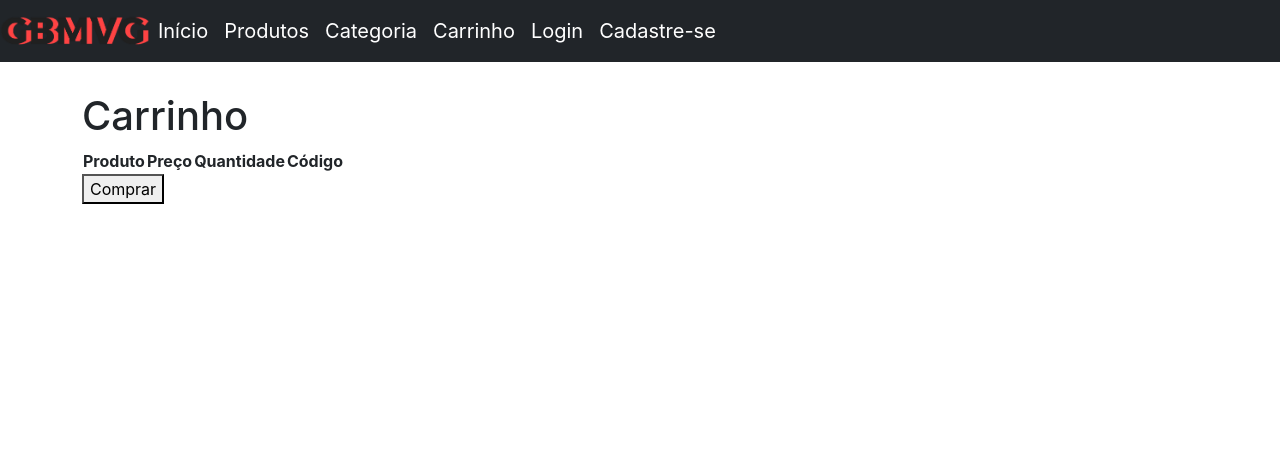
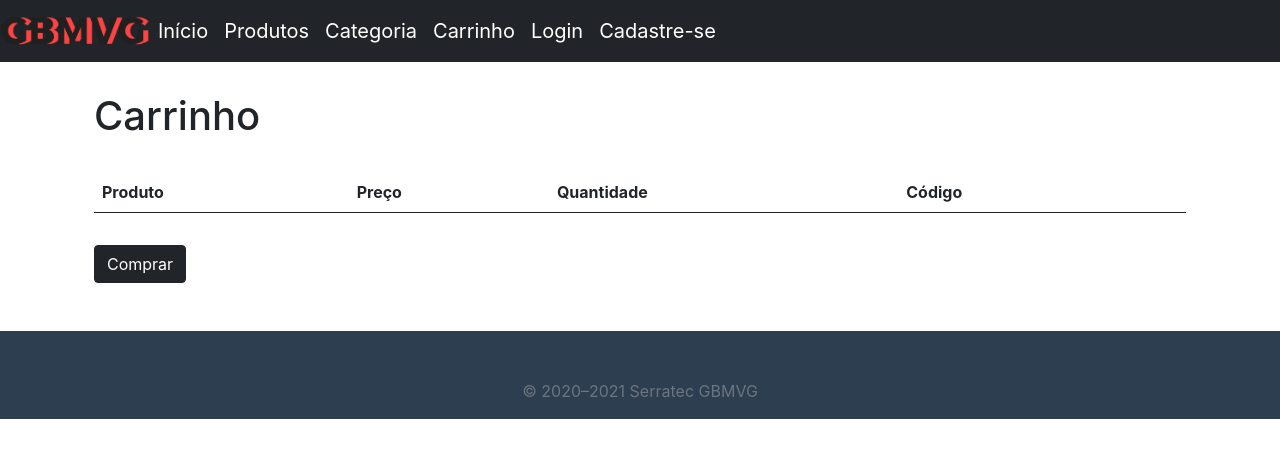
Before and after one commit to GustavoXavier-Saldanha/Projeto-Final-React, a React (Create React App) app: page /pedido in a window 1280 px wide. Shown: the top 458 px of the page. Built offline with nearby package versions, Linux system fonts and the light colour scheme.

Commit message:
atualização pagina

```diff
--- a/src/App.js
+++ b/src/App.js
@@ -1,6 +1,7 @@
 import { BrowserRouter, Route, Switch } from 'react-router-dom'
 import { useEffect, useState } from 'react'
 import Navbar from './Projeto/Componentes/NavBar'
+import Rodape from './Projeto/Componentes/Rodape'
 import Pagina404 from './Projeto/Paginas/Pagina404'
 import Login from './Projeto/Paginas/Login'
 import Categorias from './Projeto/Paginas/Categoria'
@@ -87,6 +88,7 @@ function App() {
             </Route>
           </Switch>
         </div>
+        <Rodape/>
       </BrowserRouter>
     </div>
   );
--- a/src/Projeto/Componentes/Cards/CardProdutos.jsx
+++ b/src/Projeto/Componentes/Cards/CardProdutos.jsx
@@ -14,8 +14,8 @@ const CardProduto = ({ nome, preco,url, id }) => {
 
                     <img className="card-img-top" src={url} />
                     <div className="card-body">
-                        <h5 className="card-title">{id} {nome}</h5>
-                        <h5 className="card-title">{id} R${preco},00</h5>
+                        <h5 className="card-title"> {nome}</h5>
+                        <h5 className="card-title"> R${preco},00</h5>
                     </div>
 
                     <Link to={`produto/${nome}`}>
--- a/src/Projeto/Componentes/Rodape/index.jsx
+++ b/src/Projeto/Componentes/Rodape/index.jsx
@@ -2,9 +2,10 @@ import './estilo.css'
 
 const Rodape = () => {
   return (
-    <footer>
-      Serratec - Projeto Final - React - 2021
-    </footer>
+
+    <footer className="my-5 pt-5 text-muted text-center text-small">
+    <p className="mb-1">&copy; 2020–2021 Serratec GBMVG</p>
+  </footer>
   )
 }
 
--- a/src/Projeto/Paginas/Carrinho/index.jsx
+++ b/src/Projeto/Paginas/Carrinho/index.jsx
@@ -28,35 +28,39 @@ const Carrinho = ({ produtos, excluirProduto }) => {
     }
 
     return (
-        <div>
+        <div className="container">
             <h1>Carrinho</h1>
-            <div>
-                <table>
+            <div className="row">
+                <div class="col-lg-12">
+                    <table className="table mt-4">
                         <thead>
                             <tr>
-                            <th>Produto</th>
-                            <th>Preço</th>
-                            <th>Quantidade</th>
-                            <th>Código</th>
-                            <th></th>
+                                <th >Produto</th>
+                                <th >Preço</th>
+                                <th >Quantidade</th>
+                                <th >Código</th>
+                                <th ></th>
+
                             </tr>
                         </thead>
                         <tbody>
+
                             {produtos.map((item, indice) => <tr key={item.id}>
                                 <td>{item.nome}</td>
 
-                            <td className="preco"><p>R$ </p>{item.preco.toFixed(2)}</td>
+                                <td  className="preco">R${item.preco.toFixed(2)}</td>
                                 <td><input value={item.quantidade} className="inputCarrinho" type="number" placeholder="1-100" onChange={(evento) => {
                                     item.quantidade = evento.target.value
                                 }}></input></td>
                                 <td>{item.codigo}</td>
-                            <td><button className="botaoExcluir" onClick={() => {
+                                <td><button className="btn btn-danger mt-3 block" onClick={() => {
                                     excluirProduto(indice)
                                 }}>Excluir</button></td>
                             </tr>)}
                         </tbody>
                     </table>
-                <button onClick={criarPedido} className="botaoComprar">Comprar</button>
+                    <button onClick={criarPedido} className="btn btn-dark mt-3 block">Comprar</button>
+                </div>
             </div>
         </div>
 
```
Lines whose indentation alone changed are shown as unchanged.
